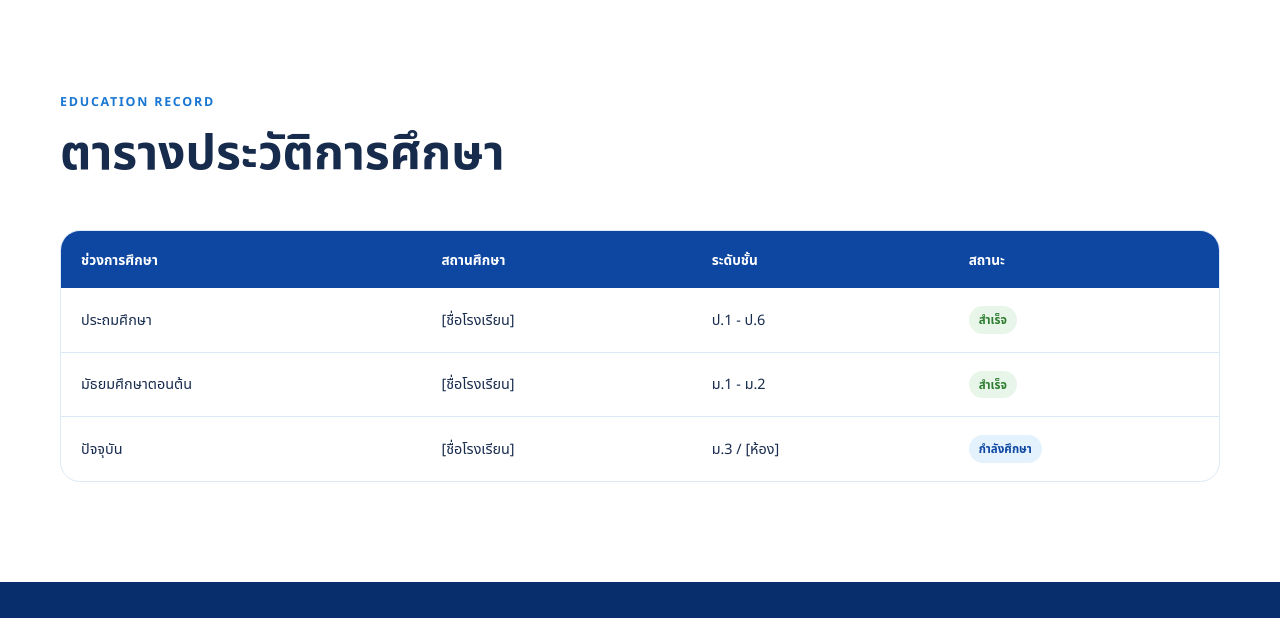
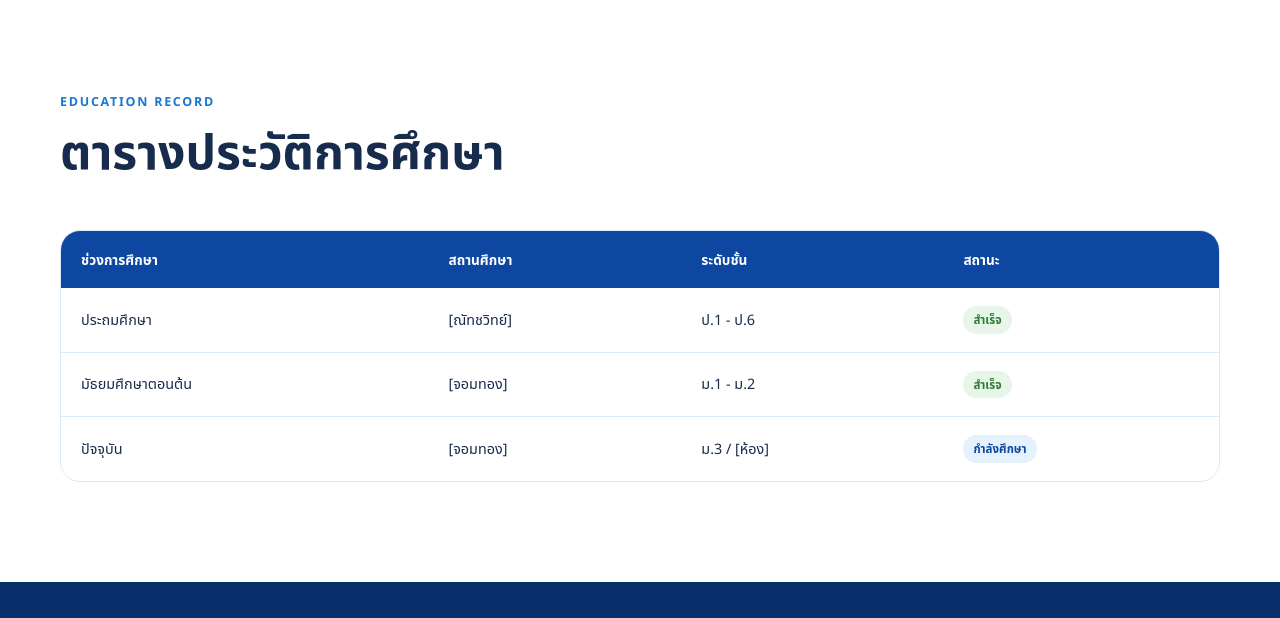
Before and after one commit to NatnichaYarangka/webpage, a plain HTML site: page education.html in a window 1280 px wide. Shown: the part 1941-2559 px from the top of the page. Drawn offline with Linux system fonts and the light colour scheme.

Commit message:
Update education.html

```diff
--- a/education.html
+++ b/education.html
@@ -249,21 +249,21 @@
 
                         <tr>
                             <td>ประถมศึกษา</td>
-                            <td>[ชื่อโรงเรียน]</td>
+                            <td>[ณัทชวิทย์]</td>
                             <td>ป.1 - ป.6</td>
                             <td><span class="status">สำเร็จ</span></td>
                         </tr>
 
                         <tr>
                             <td>มัธยมศึกษาตอนต้น</td>
-                            <td>[ชื่อโรงเรียน]</td>
+                            <td>[จอมทอง]</td>
                             <td>ม.1 - ม.2</td>
                             <td><span class="status">สำเร็จ</span></td>
                         </tr>
 
                         <tr>
                             <td>ปัจจุบัน</td>
-                            <td>[ชื่อโรงเรียน]</td>
+                            <td>[จอมทอง]</td>
                             <td>ม.3 / [ห้อง]</td>
                             <td><span class="status current-status">กำลังศึกษา</span></td>
                         </tr>
```
